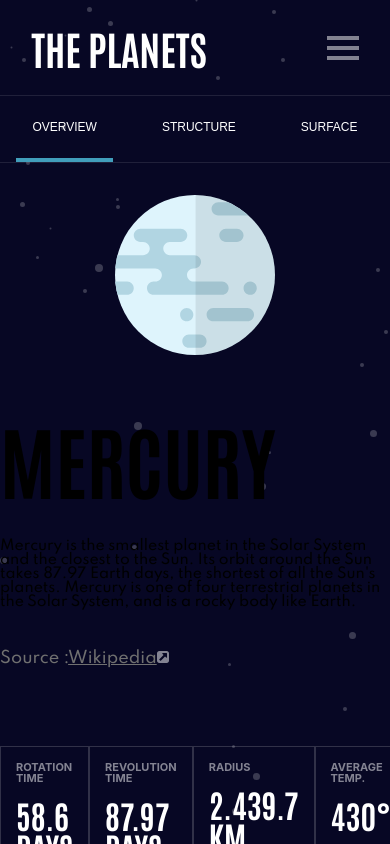
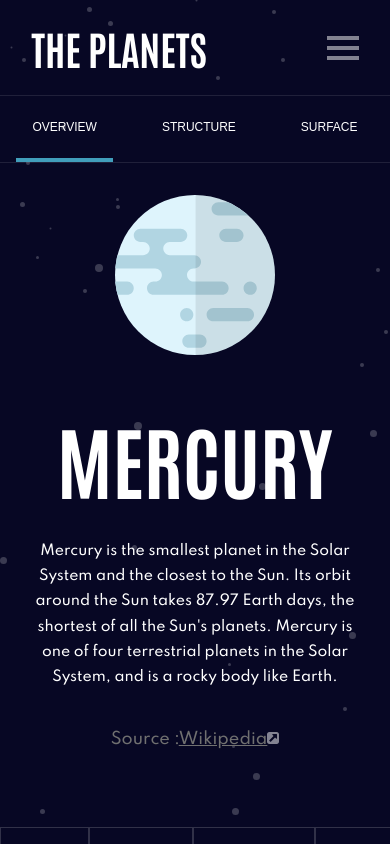
Before and after one commit to jfiora/the-planets, a React (Vite) app: page /mercury in a window 390 px wide. Shown: the top 844 px of the page. Built offline with nearby package versions, Linux system fonts and the light colour scheme.

Commit message:
mobile planet description

```diff
--- a/src/components/Planet/PlanetInfo/PlanetDescription/PlanetBio/PlanetBio.css
+++ b/src/components/Planet/PlanetInfo/PlanetDescription/PlanetBio/PlanetBio.css
@@ -1,6 +1,14 @@
 .PlanetBio {
-    color: black;
-    font-family: 'Spartan', sans-serif;
-    font-size: 14px;
-    margin: 0px 0px 40px;
+  color: var(--white);
+  font-family: 'Spartan', sans-serif;
+  font-size: 14px;
+  margin-bottom: 40px;
+  line-height: 1.8;
 }
+
+/* MOBILE */
+@media screen and (max-width: 767px) {
+  .PlanetBio {
+    padding: 0 8%;
+  }
+}
--- a/src/components/Planet/PlanetInfo/PlanetDescription/PlanetDescription.css
+++ b/src/components/Planet/PlanetInfo/PlanetDescription/PlanetDescription.css
@@ -1,4 +1,6 @@
-.PlanetDescription {
-    display: flex;
-    flex-direction: column;
+/* MOBILE */
+@media screen and (max-width: 767px) {
+  .PlanetDescriptionWrapper {
+    text-align: center;
+  }
 }
--- a/src/components/Planet/PlanetInfo/PlanetDescription/PlanetName/PlanetName.css
+++ b/src/components/Planet/PlanetInfo/PlanetDescription/PlanetName/PlanetName.css
@@ -1,7 +1,8 @@
 .PlanetName {
-    font-family: 'Antonio', sans-serif;
-    text-transform: uppercase;
-    font-size: 5rem;
-    line-height: 100%;
-    margin-bottom: 40px;
+  color: var(--white);
+  font-family: var(--ff-secondary);
+  text-transform: uppercase;
+  font-size: var(--fs-xl);
+  line-height: 100%;
+  margin-bottom: 40px;
 }
--- a/src/components/Planet/PlanetInfo/PlanetDescription/PlanetName/PlanetName.jsx
+++ b/src/components/Planet/PlanetInfo/PlanetDescription/PlanetName/PlanetName.jsx
@@ -1,9 +1,7 @@
 import './PlanetName.css';
 
-const PlanetName = ({name}) => {
-    return (
-        <h1 class="PlanetName">{name}</h1>
-    );
-}
+const PlanetName = ({ name }) => {
+  return <h1 className="PlanetName">{name}</h1>;
+};
 
 export default PlanetName;
```
